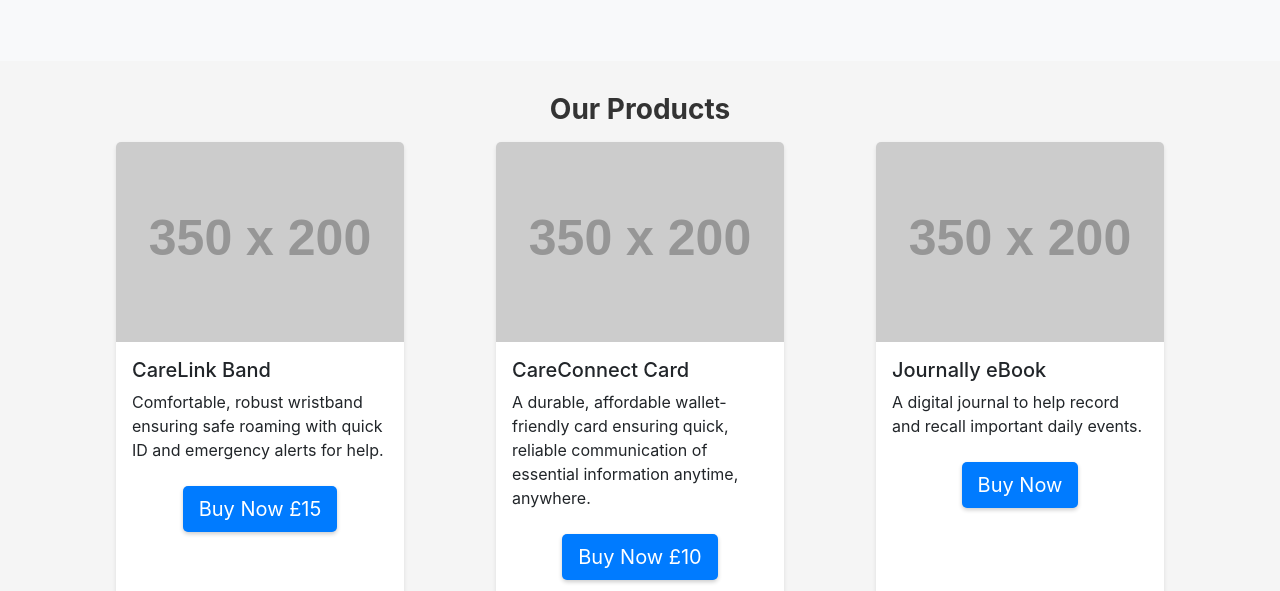
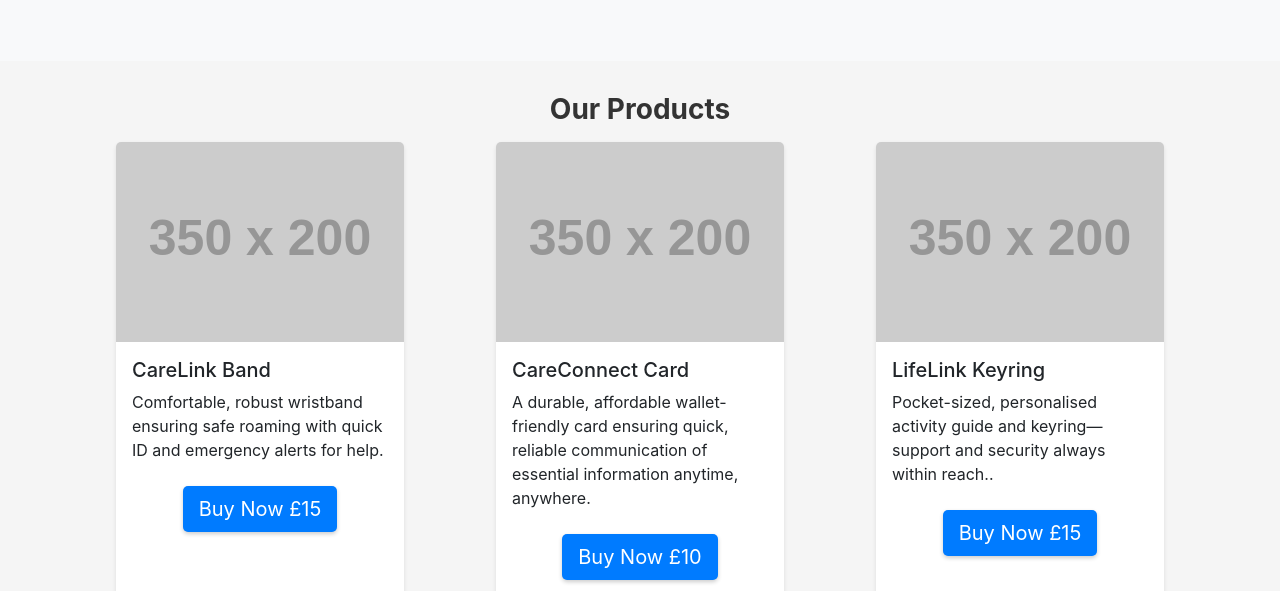
Before and after one commit to rapport/hopes, a plain HTML site: page index.html in a window 1280 px wide. Shown: the part 209-800 px from the top of the page. Drawn offline with nearby package versions, Linux system fonts and the light colour scheme; placeholder pictures from the web are drawn by us.

Commit message:
Update index.html

```diff
--- a/index.html
+++ b/index.html
@@ -185,12 +185,12 @@
           alt="Journally eBook Placeholder Image"
         >
         <div class="card-body">
-          <h5 class="card-title">Journally eBook</h5>
+          <h5 class="card-title">LifeLink Keyring</h5>
           <p class="card-text">
-            A digital journal to help record and recall important daily events.
+            Pocket-sized, personalised activity guide and keyring—support and security always within reach..
           </p>
           <div class="text-center my-4">
-            <a href="products.html" class="btn btn-custom btn-lg">Buy Now</a>
+            <a href="products.html" class="btn btn-custom btn-lg">Buy Now £15</a>
           </div>
         </div>
       </div>
```
